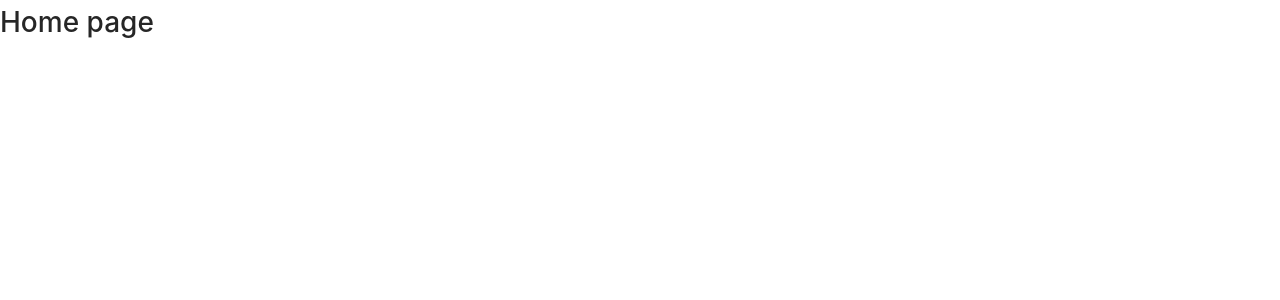
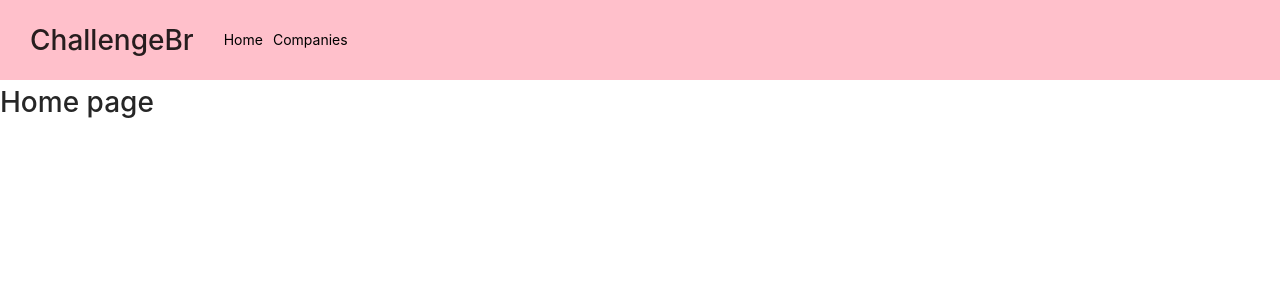
Before and after one commit to viniciusrma/ChallengeBr, a React (Create React App) app in the folder web/: page / in a window 1280 px wide. Shown: the top 300 px of the page. Built offline with nearby package versions, Linux system fonts and the light colour scheme.

Commit message:
chore: created header

```diff
--- a/web/src/App.tsx
+++ b/web/src/App.tsx
@@ -1,10 +1,12 @@
 import React from 'react';
 import { BrowserRouter } from 'react-router-dom';
 import Routes from './routes';
+import Header from './components/Header';
 
 function App() {
   return (
     <BrowserRouter>
+      <Header />
       <Routes />
     </BrowserRouter>
   );
--- /dev/null
+++ b/web/src/components/Header/index.tsx
@@ -0,0 +1,23 @@
+import React from 'react';
+import { Link } from 'react-router-dom';
+import { StyledHeader } from './styles';
+
+const Header: React.FC = () => {
+  return (
+    <StyledHeader>
+      <div className="logo">
+        <h1>ChallengeBr</h1>
+      </div>
+      <div className="navigation">
+        <Link id="link_home" className="link" to="/">
+          Home
+        </Link>
+        <Link id="link_companies" className="link" to="/companies">
+          Companies
+        </Link>
+      </div>
+    </StyledHeader>
+  );
+};
+
+export default Header;
--- /dev/null
+++ b/web/src/components/Header/styles.ts
@@ -0,0 +1,35 @@
+import styled from 'styled-components';
+
+export const StyledHeader = styled.header`
+  display: flex;
+  align-items: center;
+  height: 10vh;
+  padding: 0px 20px;
+  background: pink;
+
+  .logo {
+    padding: 10px;
+    h1 {
+      margin: 0px;
+    }
+  }
+
+  .navigation {
+    width: auto;
+    padding: 0px 20px;
+    justify-content: space-between;
+  }
+
+  .link {
+    text-decoration: none;
+    color: #000;
+
+    &:hover{
+      color: blue;
+    }
+  }
+
+  #link_home {
+    margin-right: 10px;
+  }
+`;
```
